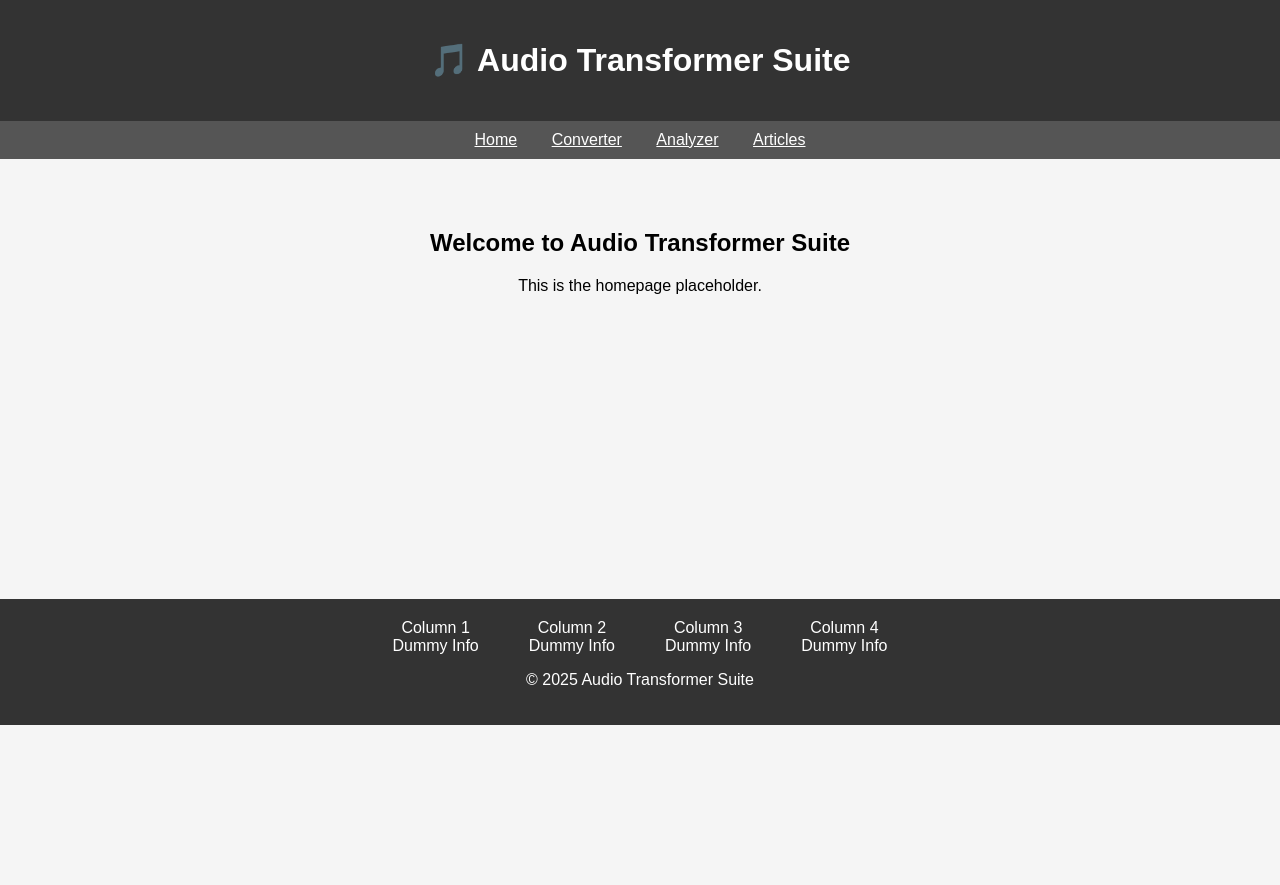
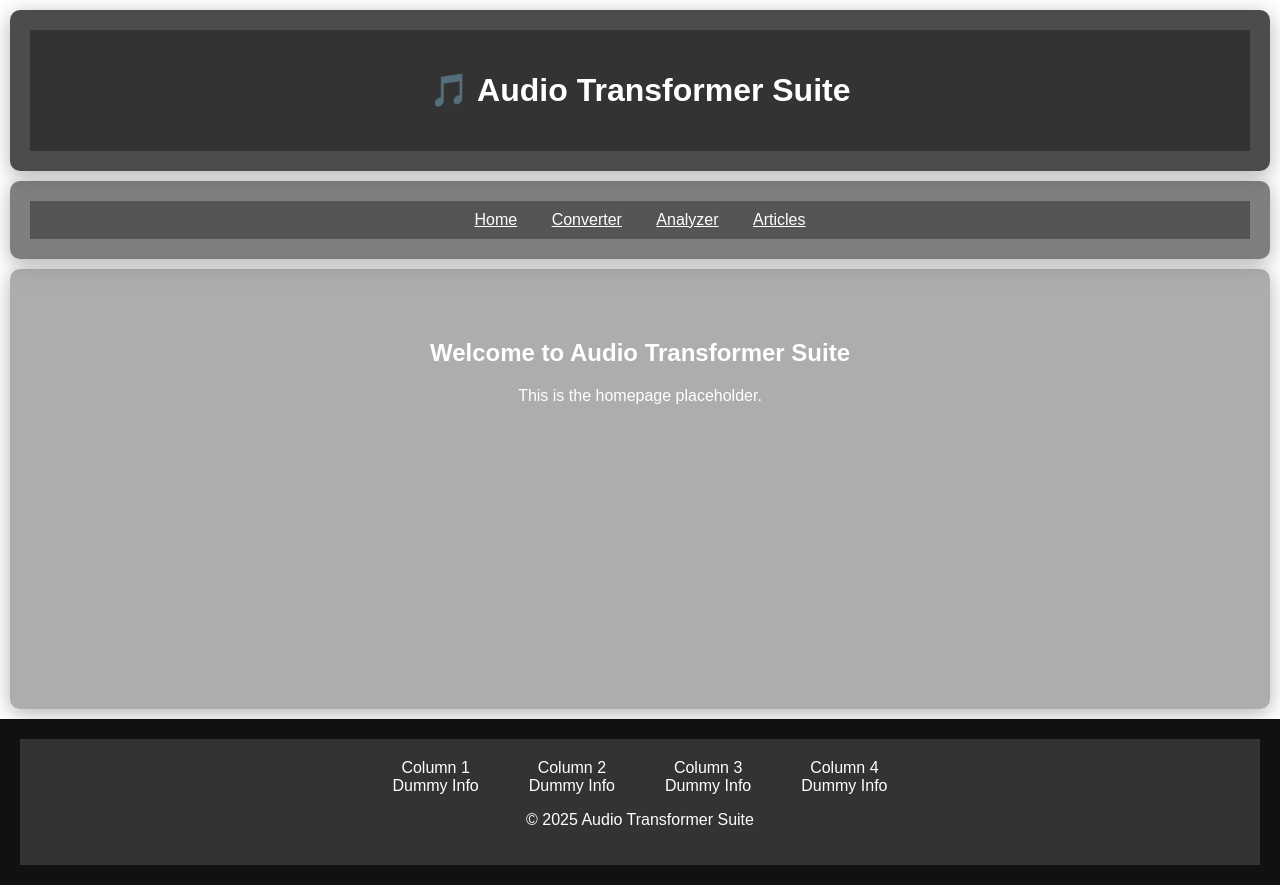
Before and after one commit to Naser507/audio-transformer-suite-naser507_2.0, a Flask app: page / in a window 1280 px wide. Before the commit the page ends 725 px from the top, so only its background shows below. Run offline with Flask 3, Linux system fonts and the light colour scheme; some libraries are stand-ins or nearby versions.

Commit message:
Reached milestone: dynamic backgrounds, Flask routes, and Docker rebuild ready

```diff
--- a/app/frontend/static/css/style.css
+++ b/app/frontend/static/css/style.css
@@ -1,11 +1,87 @@
-body {
-    font-family: Arial, sans-serif;
+/* ---------------------------
+   Layer 1: Background Slideshow
+   --------------------------- */
+.background-slideshow {
+    position: fixed;
+    top: 0;
+    left: 0;
+    width: 100%;
+    height: 100%;
+    z-index: -1;             /* Behind all content */
+    background-size: cover;   /* Cover entire viewport */
+    background-position: center;
+    background-repeat: no-repeat;
+}
+
+/* ---------------------------
+   Base Glass Panel Styles
+   --------------------------- */
+.glass-panel {
+    backdrop-filter: blur(8px);        /* Frosted glass blur */
+    -webkit-backdrop-filter: blur(8px);
+    border-radius: 10px;
+    box-shadow: 0 4px 20px rgba(0,0,0,0.3);
+    padding: 20px;
+    margin: 10px;
+
+    /* Color & Transparency */
+    background-color: rgba(0, 0, 0, 0.5); /* Black with 50% opacity */
+    color: white;
+    position: relative;
+    z-index: 10;  /* Above background */
+}
+
+/* ---------------------------
+   Layer-specific Glass Panels
+   --------------------------- */
+.site-header {
+    background-color: rgba(0, 0, 0, 0.7); /* Slightly darker */
+    transition: background-color 0.3s ease;
+}
+
+.site-menu {
+    background-color: rgba(0, 0, 0, 0.5); /* Default semi-transparent */
+    transition: background-color 0.3s ease;
+}
+
+.site-main {
+    background-color: rgba(50, 50, 50, 0.4); /* Slightly lighter */
+}
+
+.site-footer {
+    background-color: #111; /* Fully opaque */
+    color: white;
+    padding: 20px;
+    text-align: center;
+}
+
+/* ---------------------------
+   Basic Layout
+   --------------------------- */
+body, html {
     margin: 0;
     padding: 0;
-    background: #f5f5f5;
+    font-family: Arial, sans-serif;
+    height: 100%;
 }
 
 main {
     min-height: 400px;
     padding: 20px;
 }
+
+/* ---------------------------
+   Sticky menu for scroll effect
+   --------------------------- */
+.sticky {
+    position: fixed;
+    top: 0;
+    width: 100%;
+    z-index: 100;
+    background-color: #000 !important;  /* Fully opaque when sticky */
+}
+
+/* Optional: add spacing when menu becomes sticky */
+.sticky + main {
+    margin-top: 60px;  /* adjust based on menu height */
+}
--- a/app/frontend/templates/base.html
+++ b/app/frontend/templates/base.html
@@ -5,12 +5,44 @@
     <title>{% block title %}Audio Transformer Suite{% endblock %}</title>
     <link rel="stylesheet" href="{{ url_for('static', filename='css/style.css') }}">
 </head>
-<body>
-    {% include 'includes/header.html' %}
-    {% include 'includes/menu.html' %}
-    <main>
+<body data-page="home">
+    <!-- Layer 1: Background Slideshow -->
+    <div class="background-slideshow"></div>
+
+    <!-- Layer 2: Header -->
+    <header class="site-header glass-panel">
+        {% include 'includes/header.html' %}
+    </header>
+
+    <!-- Layer 3: Menu -->
+    <nav class="site-menu glass-panel">
+        {% include 'includes/menu.html' %}
+    </nav>
+
+    <!-- Layer 2: Main Content -->
+    <main class="site-main glass-panel">
         {% block content %}{% endblock %}
     </main>
-    {% include 'includes/footer.html' %}
+
+    <!-- Layer 4: Footer -->
+    <footer class="site-footer">
+        {% include 'includes/footer.html' %}
+    </footer>
+
+    <!-- Scripts -->
+<!--
+    <script src="https://code.jquery.com/jquery-3.6.0.min.js"></script>
+    <script src="https://cdnjs.cloudflare.com/ajax/libs/jquery-backstretch/2.1.18/jquery.backstretch.min.js"></script>
+    <script src="{{ url_for('static', filename='js/script.js') }}"></script>
+ -->
+
+    <script src="https://code.jquery.com/jquery-3.6.0.min.js"></script>
+    <script src="https://cdnjs.cloudflare.com/ajax/libs/jquery-backstretch/2.1.18/jquery.backstretch.min.js"></script>
+    <script src="{{ url_for('static', filename='js/script.js') }}"></script>
+
+
+
+
+
 </body>
 </html>
```
Also changed, not shown: app/frontend/static/js/script.js (+74 -2 lines), app/frontend/static/images/imageFolder/image1.jpg (added), app/frontend/static/images/imageFolder/image10.jpg (added), app/frontend/static/images/imageFolder/image2.jpg (added), app/frontend/static/images/imageFolder/image3.jpg (added), app/frontend/static/images/imageFolder/image4.jpg (added), app/frontend/static/images/imageFolder/image5.jpg (added), app/frontend/static/images/imageFolder/image6.jpg (added), app/frontend/static/images/imageFolder/image7.jpg (added), app/frontend/static/images/imageFolder/image8.jpg (added), app/frontend/static/images/imageFolder/image9.jpg (added).
